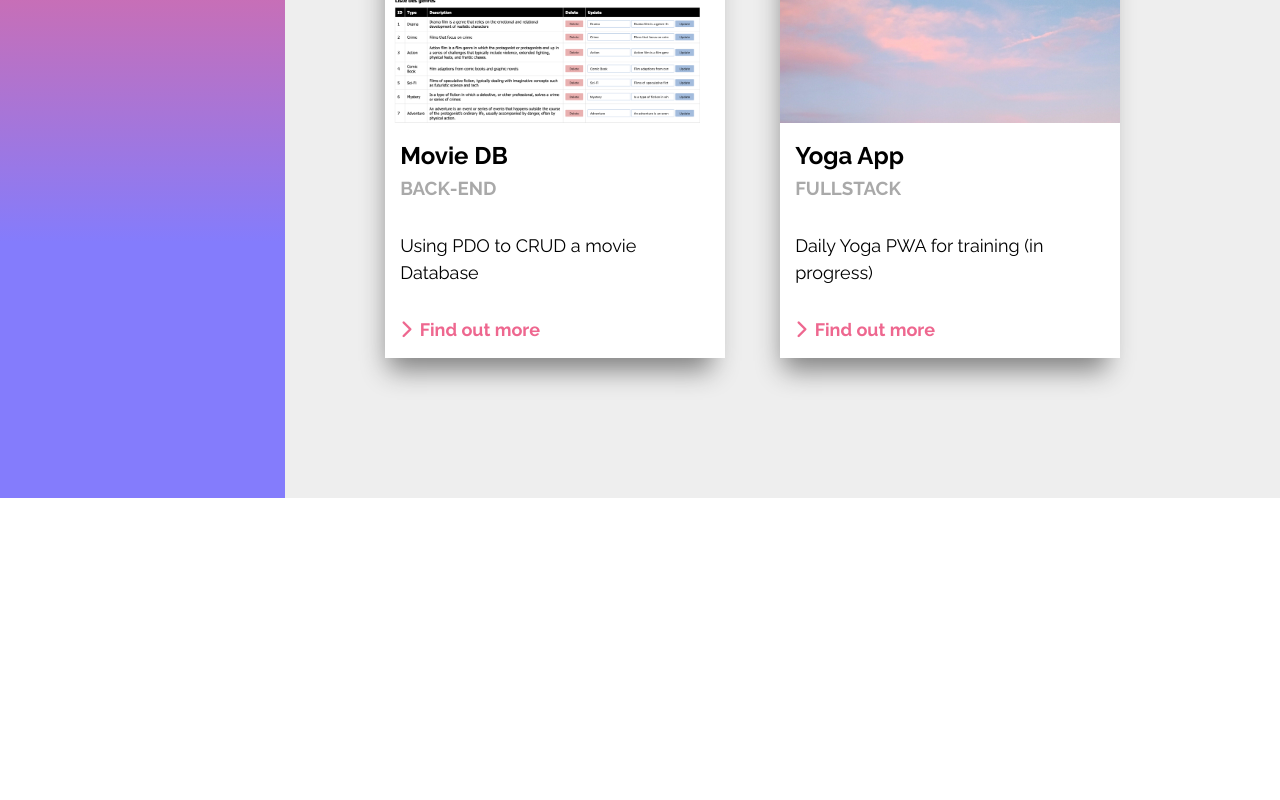
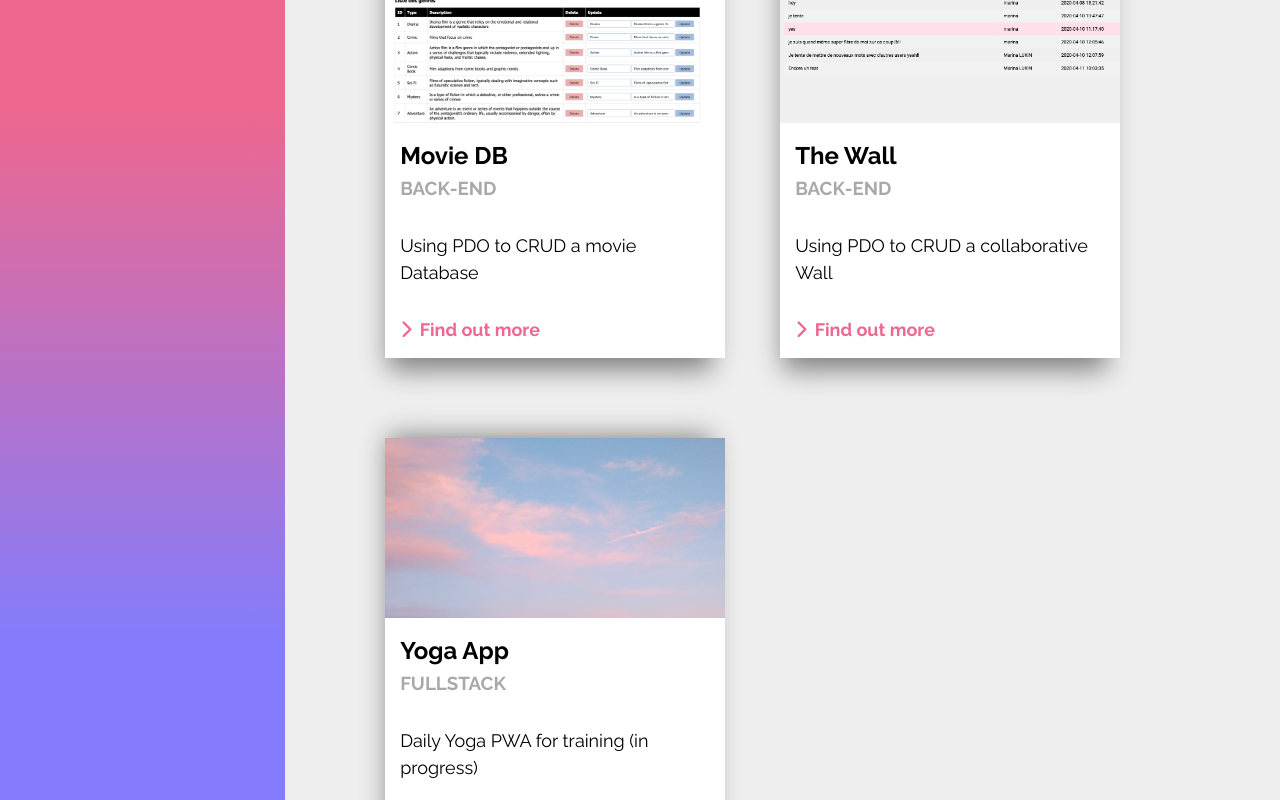
Before and after one commit to Rinaroar/react_portfolio, a React (Create React App) app in the folder portfolio_website_reactjs/: page /projects in a window 1280 px wide. Shown: the part 780-1580 px from the top of the page. Before the commit the page ends 1278 px from the top, so only its background shows below. Built offline with nearby package versions, Linux system fonts and the light colour scheme.

Commit message:
added a new project and target_blank to links

```diff
--- a/portfolio_website_reactjs/src/components/Card.js
+++ b/portfolio_website_reactjs/src/components/Card.js
@@ -3,6 +3,7 @@ import React, { Component } from 'react';
 import pink from '../img/pink_bc.jpg';
 import moveez from '../img/moveez.png';
 import pdo from '../img/crud_pdo.png';
+import wall from '../img/wall.png';
 import sunny from '../img/sunny.jpg';
 
 const ProjectData = [
@@ -25,14 +26,21 @@ const ProjectData = [
     "title": "Movie DB ",
     "text": "Using PDO to CRUD a movie Database",
     "image": pdo,
-    "link": "https://rinaroar.github.io/popcorntime_js/"
+    "link": "https://github.com/Rinaroar/crud_pdo"
+  },
+  {
+    "category": "BACK-END",
+    "title": "The Wall ",
+    "text": "Using PDO to CRUD a collaborative Wall",
+    "image": wall,
+    "link": "https://github.com/Rinaroar/wall_from_scratch"
   },
   {
     "category": "FULLSTACK",
     "title": "Yoga App",
     "text": "Daily Yoga PWA for training (in progress)",
     "image": pink,
-    "link": "https://rinaroar.github.io/popcorntime_js/"
+    "link": "https://github.com/Rinaroar/yogapp"
   },
 ]
 
@@ -77,7 +85,7 @@ class CardHeader extends React.Component {
 class Button extends React.Component {
   render() {
     return (
-      <a href={this.props.link}  target="_blank" className="button button-primary">
+      <a href={this.props.link}  target="_blank" rel="noopener noreferrer" className="button button-primary">
         <i className="fa fa-chevron-right"></i> Find out more
       </a>
     )
```
Also changed, not shown: portfolio_website_reactjs/src/img/wall.png (added).
